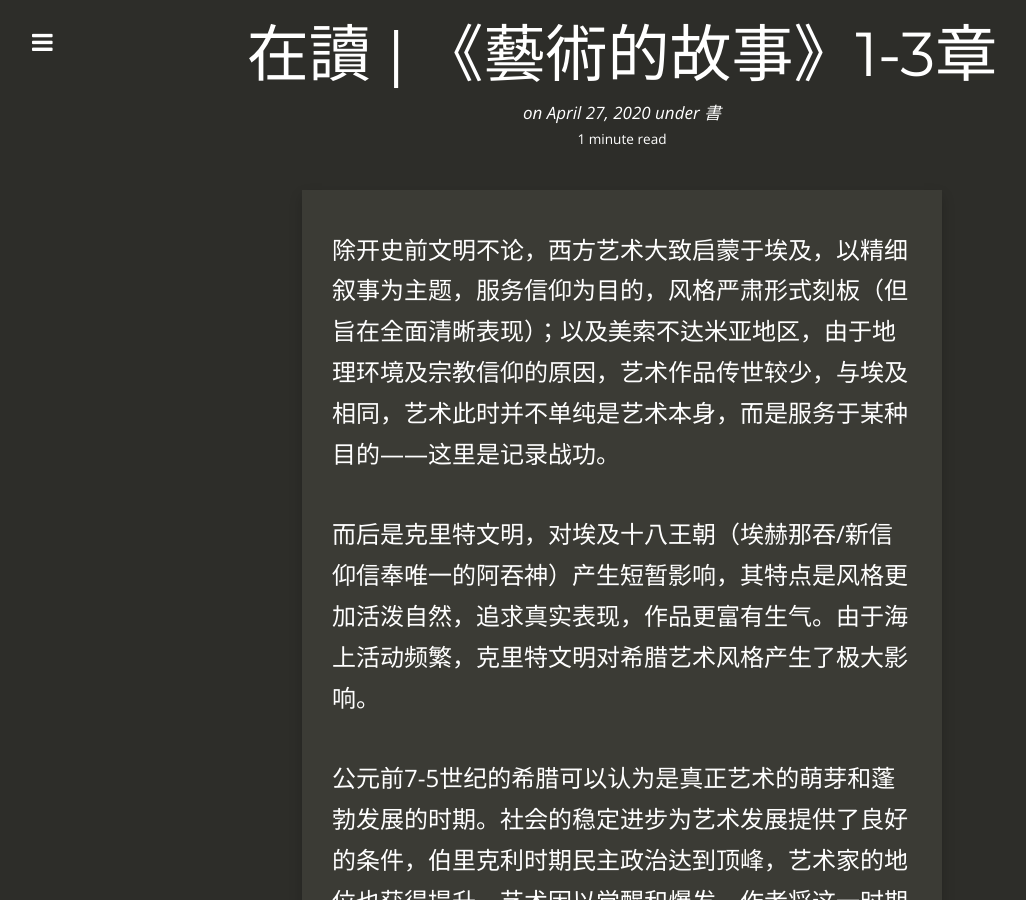
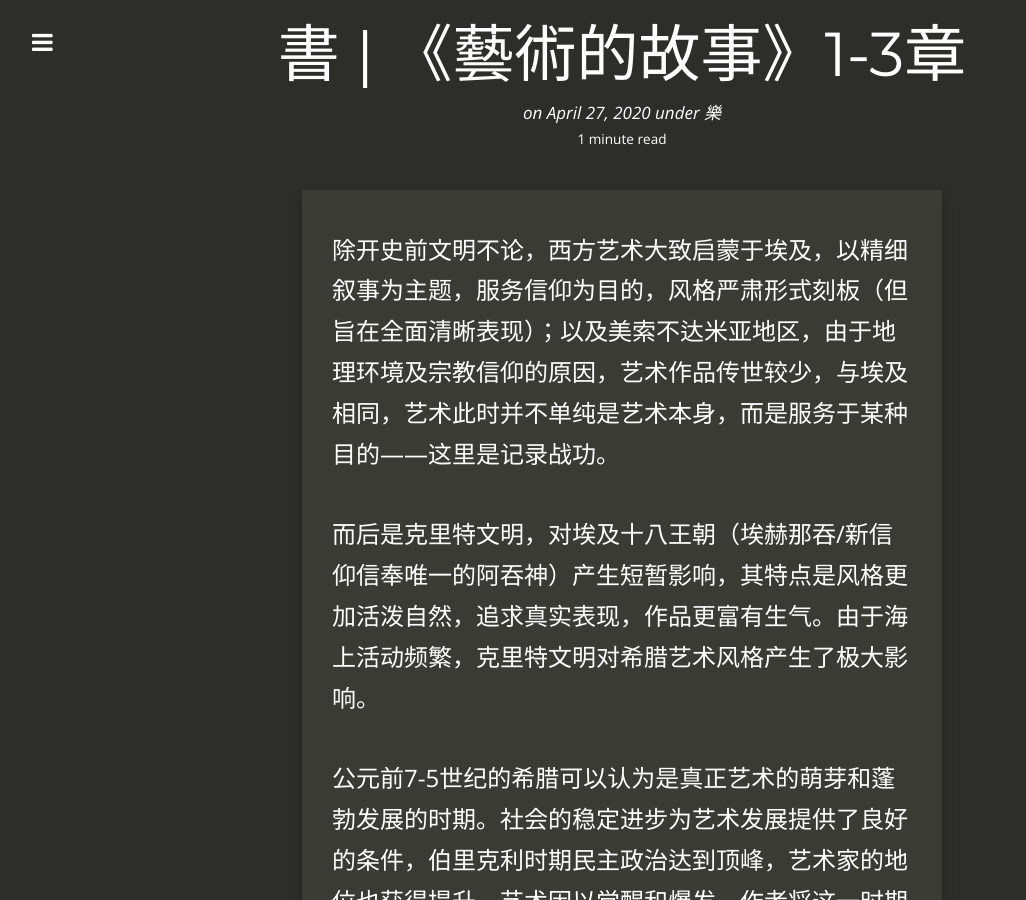
Before and after one commit to Jelly-Fisher/rycbar.github.io, a Jekyll site: the page built from _posts/2020-04-28-reading_gombrich-story-of-art-ch1-3.md, in a window 1280 px wide and 900 px high. Shown: the whole window, without its empty margins (18-1044 px from the left). Built offline with Jekyll 4.4.1, drawn with Linux system fonts in a browser that asks for light colours; nearby versions of some CDN libraries; comment, search, counter and statistics services are not loaded.

Commit message:
Update from Forestry.io JellyFisher updated _posts/2020-04-28-reading_gombrich-story-of-art-ch1-3.md

```diff
--- a/_posts/2020-04-28-reading_gombrich-story-of-art-ch1-3.md
+++ b/_posts/2020-04-28-reading_gombrich-story-of-art-ch1-3.md
@@ -1,8 +1,8 @@
 ---
 layout: post
-title: 在讀 | 《藝術的故事》1-3章
+title: 書 | 《藝術的故事》1-3章
 date: 2020-04-27T16:00:00.000+00:00
-categories: 書
+categories: 樂
 tags: []
 
 ---
```
